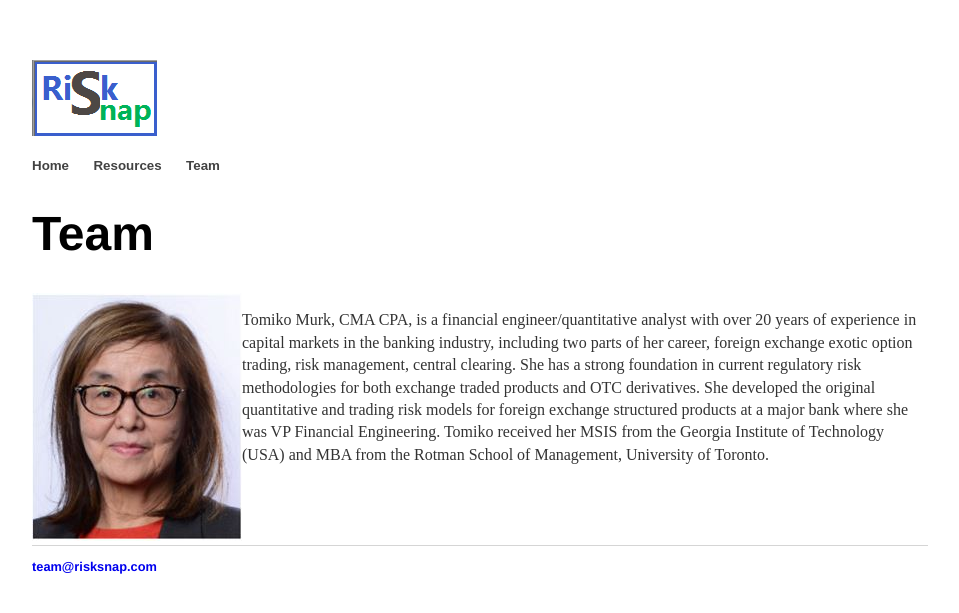
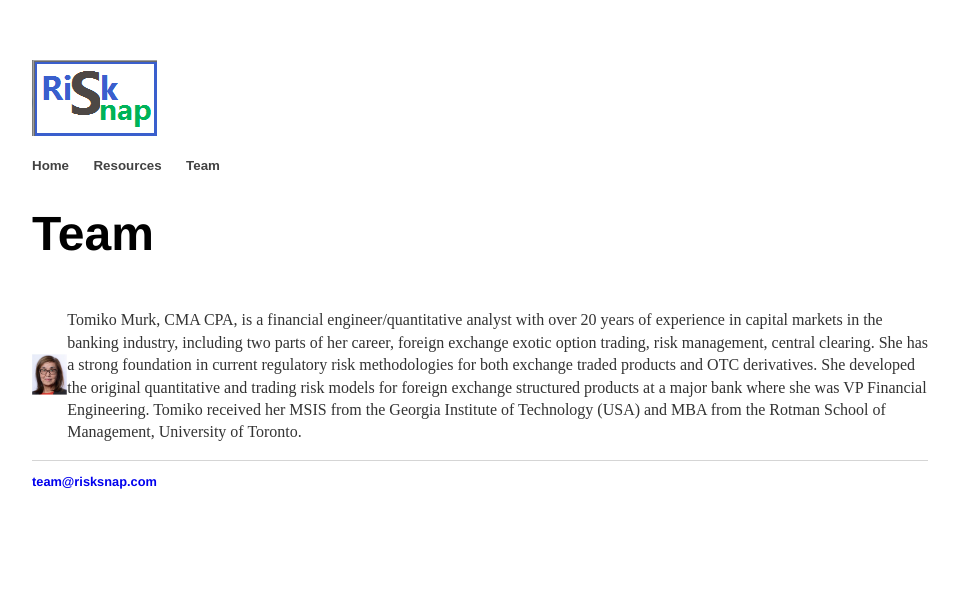
Before and after one commit to risksnap/RiskSnap, a Jekyll site: the page built from team/index.html, in a window 1280 px wide. Shown: the top 613 px of the page, without its empty margins (160-1119 px from the left). Built offline with Jekyll 4.4.1, drawn with Linux system fonts in a browser that asks for light colours.

Commit message:
Update team page

```diff
--- a/css/main.css
+++ b/css/main.css
@@ -67,3 +67,8 @@ ul.posts li {
   height: 100%;
   vertical-align: middle;
 }
+
+.image-center-cell img {
+  height: 100%;
+  width: 100%;
+}
```
